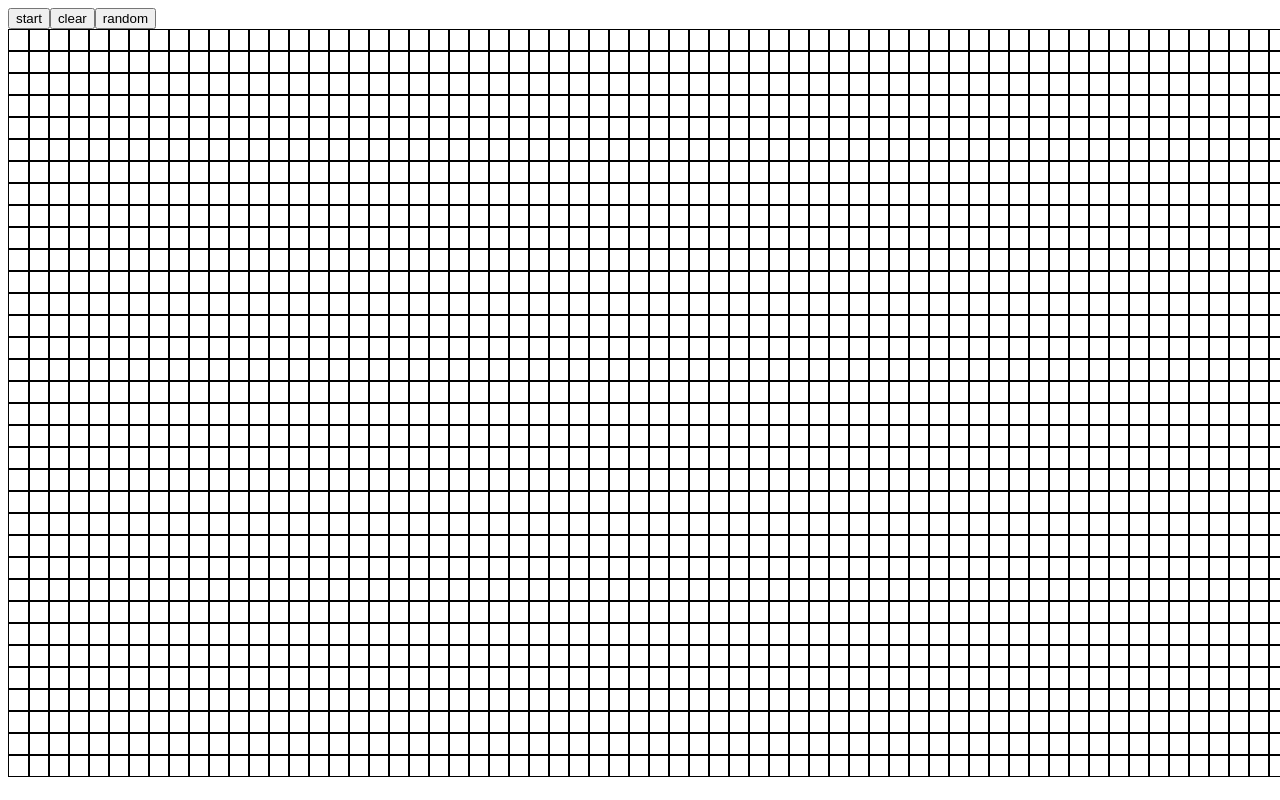
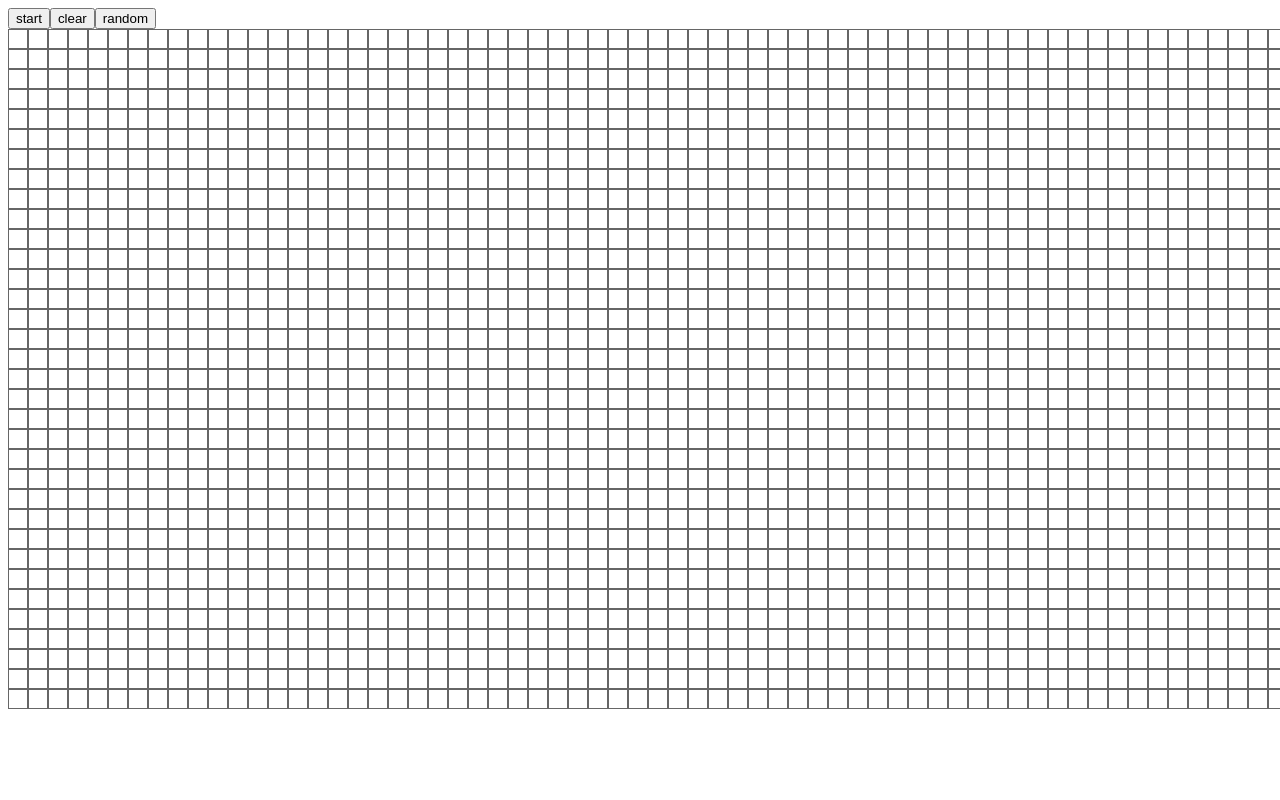
Before and after one commit to TheBananaGuy/tesselation-automata, a React (Create React App) app: page / in a window 1280 px wide. Shown: the top 800 px of the page. Built offline with nearby package versions, Linux system fonts and the light colour scheme.

Commit message:
Grid cell as a component

```diff
--- a/package.json
+++ b/package.json
@@ -26,6 +26,7 @@
   },
   "dependencies": {
     "immer": "^6.0.1",
+    "node-sass": "^4.13.1",
     "react": "^16.13.0",
     "react-dom": "^16.13.0",
     "react-scripts": "3.4.0"
--- a/src/App.js
+++ b/src/App.js
@@ -2,6 +2,7 @@ import React, { useState, useCallback, useRef } from 'react';
 import produce from 'immer';
 import operations from 'constants/operations';
 import generateEmptyGrid from 'utils/generateEmptyGrid';
+import GridCell from './components/GridCell';
 
 const numRows = 34;
 const numCols = 72;
@@ -65,7 +66,9 @@ function App() {
   const randomizeGrid = () => {
     const rows = [];
     for (let i = 0; i < numRows; i++) {
-      rows.push(Array.from(Array(numCols), () => (Math.random() > 0.5 ? 1 : 0)));
+      rows.push(
+        Array.from(Array(numCols), () => (Math.random() > 0.5 ? 1 : 0))
+      );
     }
 
     setGrid(rows);
@@ -80,15 +83,10 @@ function App() {
 
   const renderGrid = grid.map((rows, i) =>
     rows.map((col, k) => (
-      <div
+      <GridCell
         key={`${i}-${k}`}
+        alive={grid[i][k]}
         onClick={() => forceCellStateTrigger(i, k)}
-        style={{
-          width: 20,
-          height: 20,
-          backgroundColor: grid[i][k] ? 'pink' : undefined,
-          border: 'solid 1px black',
-        }}
       />
     ))
   );
--- /dev/null
+++ b/src/components/GridCell.js
@@ -0,0 +1,22 @@
+import React from 'react';
+import PropTypes from 'prop-types';
+import './GridCell.scss';
+
+const GridCell = props => {
+  const { key, alive, onClick } = props;
+  return (
+    <div
+      key={key}
+      className={`grid__cell ${!!alive && 'grid__cell--alive'}`}
+      onClick={onClick}
+    />
+  );
+};
+
+GridCell.propTypes = {
+  key: PropTypes.string,
+  alive: PropTypes.bool,
+  onClick: PropTypes.func,
+};
+
+export default GridCell;
--- /dev/null
+++ b/src/components/GridCell.scss
@@ -0,0 +1,12 @@
+.grid {
+	&__cell {
+		box-sizing: border-box;
+		width: 20px;
+		height: 20px;
+		border: 1px solid #666;
+
+		&--alive {
+			background-color: #bada55;
+		}
+	}
+}
```
Also changed, not shown: 1 other file (tests, documents, lock files or other folders).
